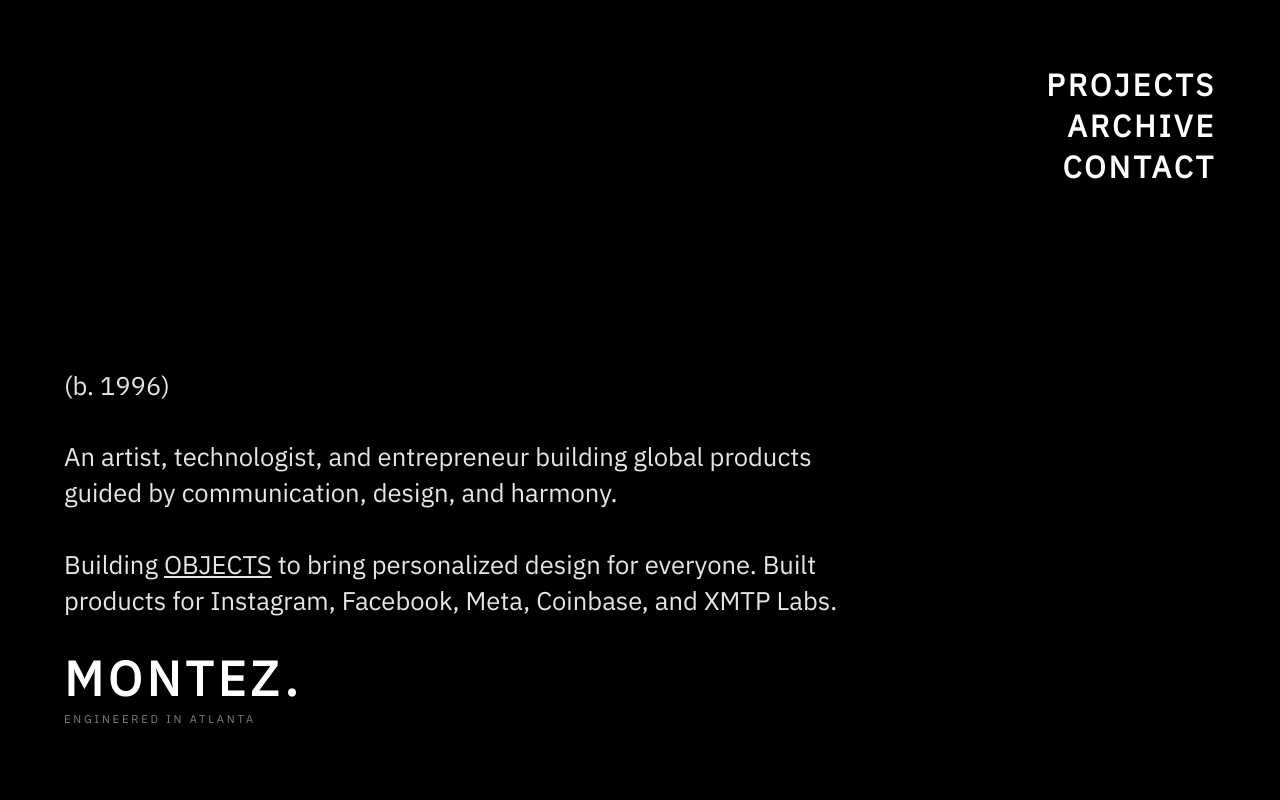
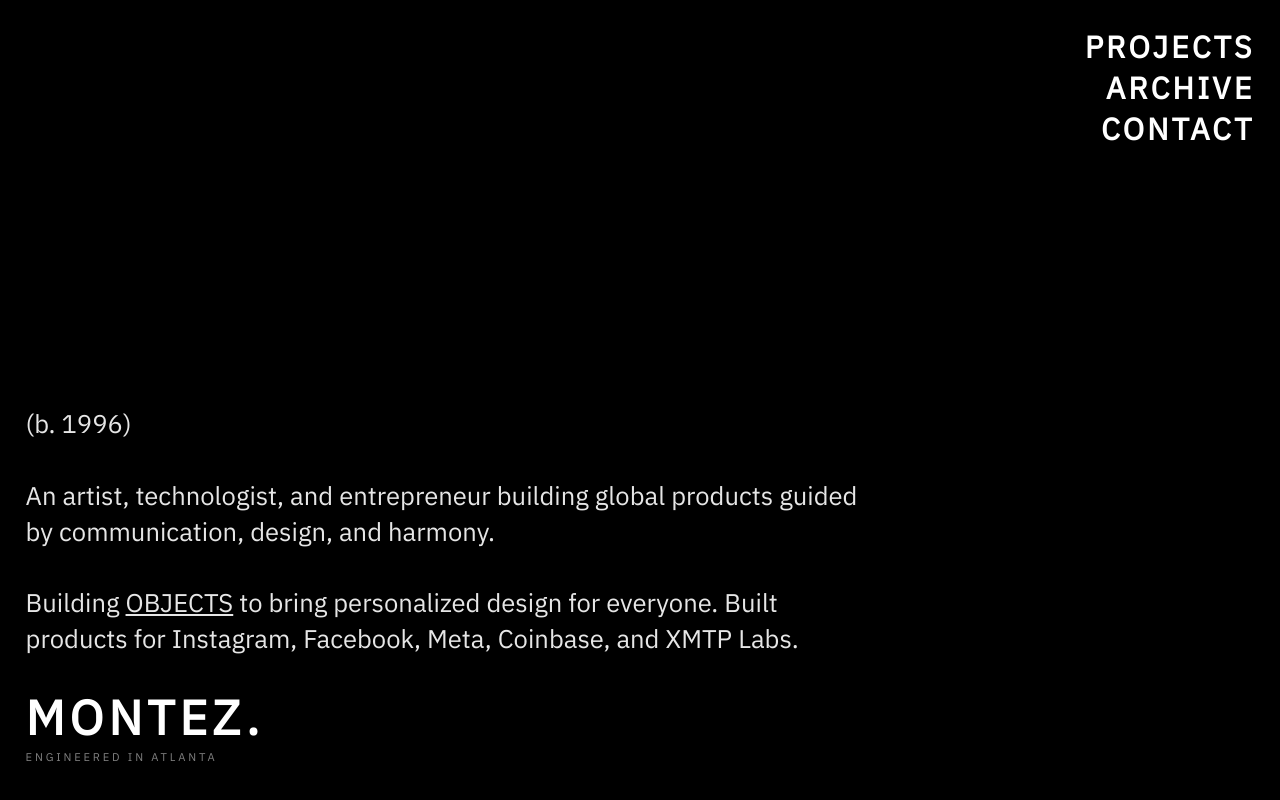
Before and after one commit to m-005/personal_website, a SvelteKit app: page / in a window 1280 px wide. Built offline with nearby package versions, Linux system fonts and the light colour scheme.

Commit message:
Changed from dvh to inset for fullscreen

```diff
--- a/src/routes/+layout.svelte
+++ b/src/routes/+layout.svelte
@@ -24,12 +24,8 @@
 		flex-direction: column;
 		padding: 1.6rem;
 		box-sizing: border-box; /* Include padding in element's total height */
-		height: 100dvh;
-
-		@media screen and (min-width: 1024px) {
-			padding: var(--default-padding);
-			height: 100vh;
-		}
+		position: absolute;
+		inset: 0;
 	}
 
 	.content {
```
